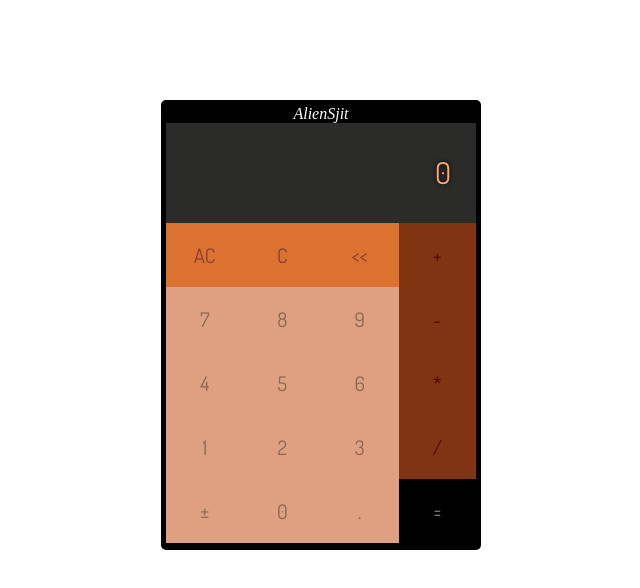
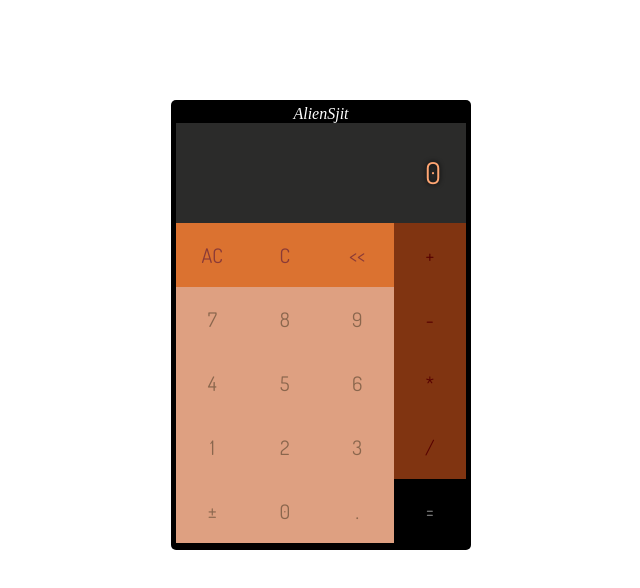
Before and after one commit to aliensjit/Calculator, a plain HTML site: page index.html in a window 1280 px wide. Shown: the whole page, without its empty margins (319-959 px from the left). Drawn offline with Linux system fonts and the light colour scheme.

Commit message:
Update style.css

```diff
--- a/style.css
+++ b/style.css
@@ -12,7 +12,7 @@ body {
 .mainCalculator {
 	background-color: black;
 	margin: auto;
-	width: 25%;
+	width: 300px;
 	height: 450px;
 	padding: 5px;
 	position: relative;
```
